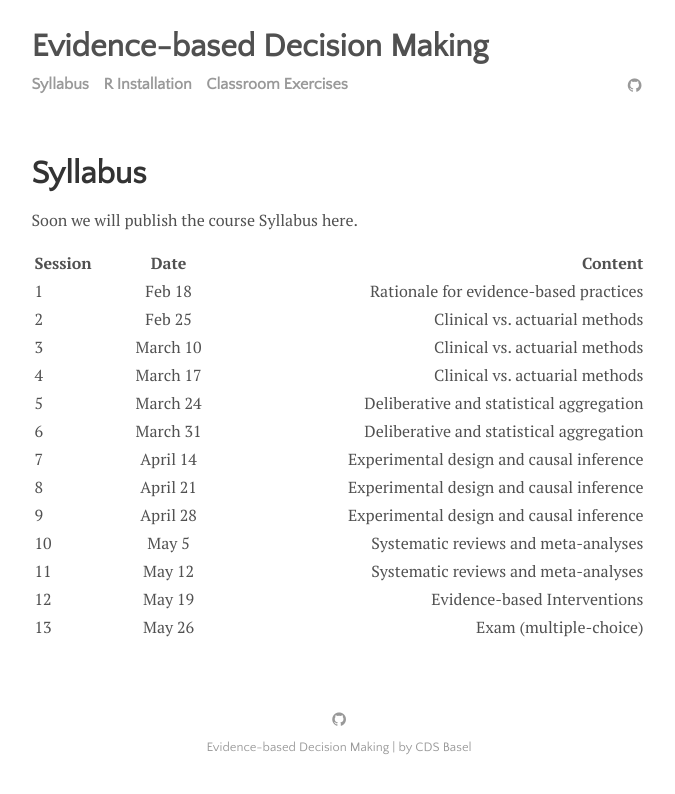
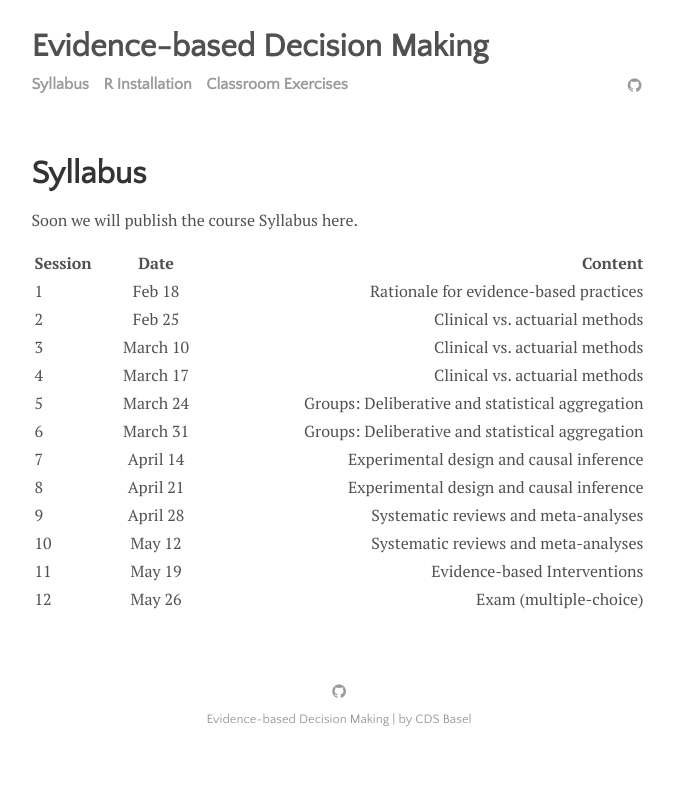
Before and after one commit to matarui/evidencebaseddm, a Jekyll site: the page built from menu/syllabus.md, in a window 1280 px wide. Shown: the top 794 px of the page, without its empty margins (301-976 px from the left). Built offline with Jekyll 4.4.1, drawn with Linux system fonts in a browser that asks for light colours.

Commit message:
Update syllabus.md

```diff
--- a/menu/syllabus.md
+++ b/menu/syllabus.md
@@ -11,12 +11,11 @@ Soon we will publish the course Syllabus here.
 | 2 | Feb 25 | Clinical vs. actuarial methods |
 | 3 | March 10 | Clinical vs. actuarial methods |
 | 4 | March 17 | Clinical vs. actuarial methods |
-| 5 | March 24|  Deliberative and statistical aggregation |
-| 6 | March 31|  Deliberative and statistical aggregation |
+| 5 | March 24|  Groups: Deliberative and statistical aggregation |
+| 6 | March 31|  Groups: Deliberative and statistical aggregation |
 | 7 | April 14 |    Experimental design and causal inference |
 | 8 | April 21 |    Experimental design and causal inference |
-| 9 | April 28 |    Experimental design and causal inference |
-| 10 | May 5 |    Systematic reviews and meta-analyses |
-| 11 | May 12 |    Systematic reviews and meta-analyses |
-| 12 | May 19 |    Evidence-based Interventions |
-| 13 | May 26 |    Exam (multiple-choice) |
+| 9 | April 28 |    Systematic reviews and meta-analyses |
+| 10 | May 12 |    Systematic reviews and meta-analyses |
+| 11 | May 19 |    Evidence-based Interventions |
+| 12 | May 26 |    Exam (multiple-choice) |
```
